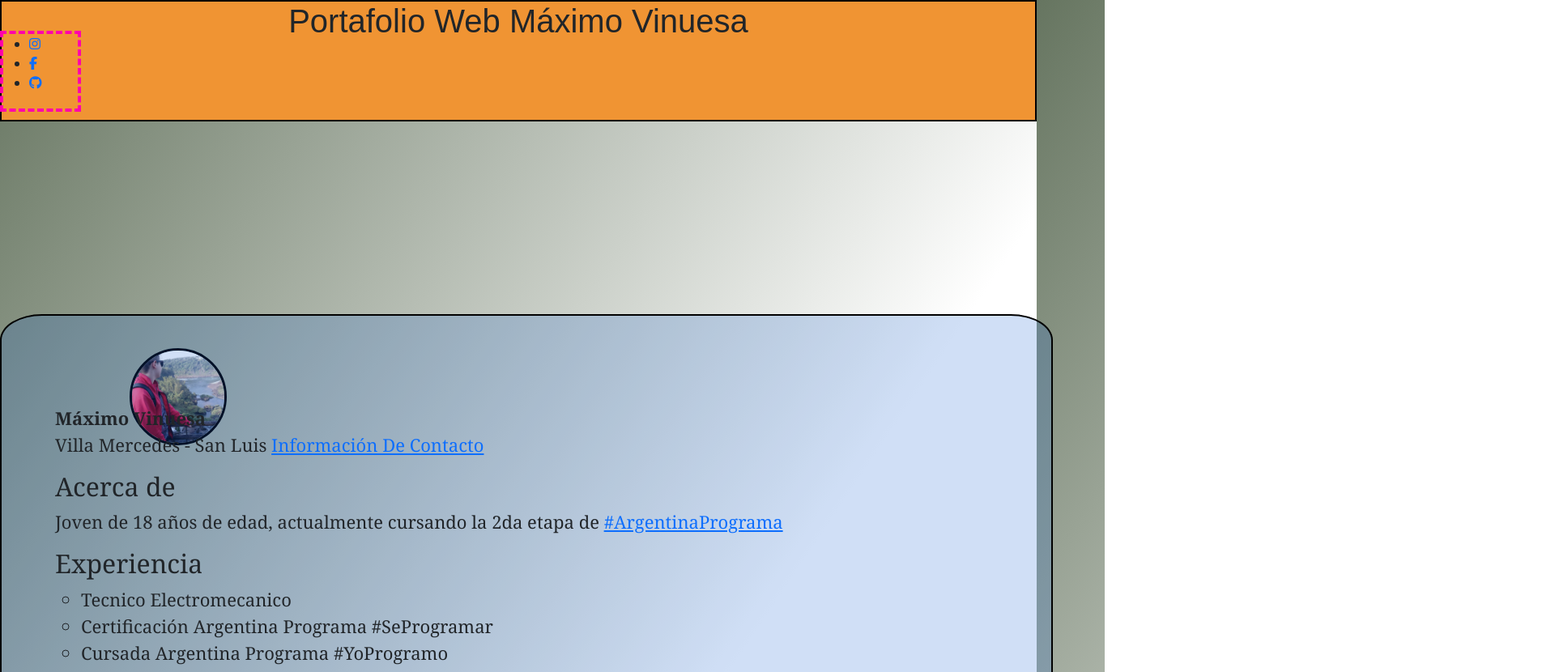
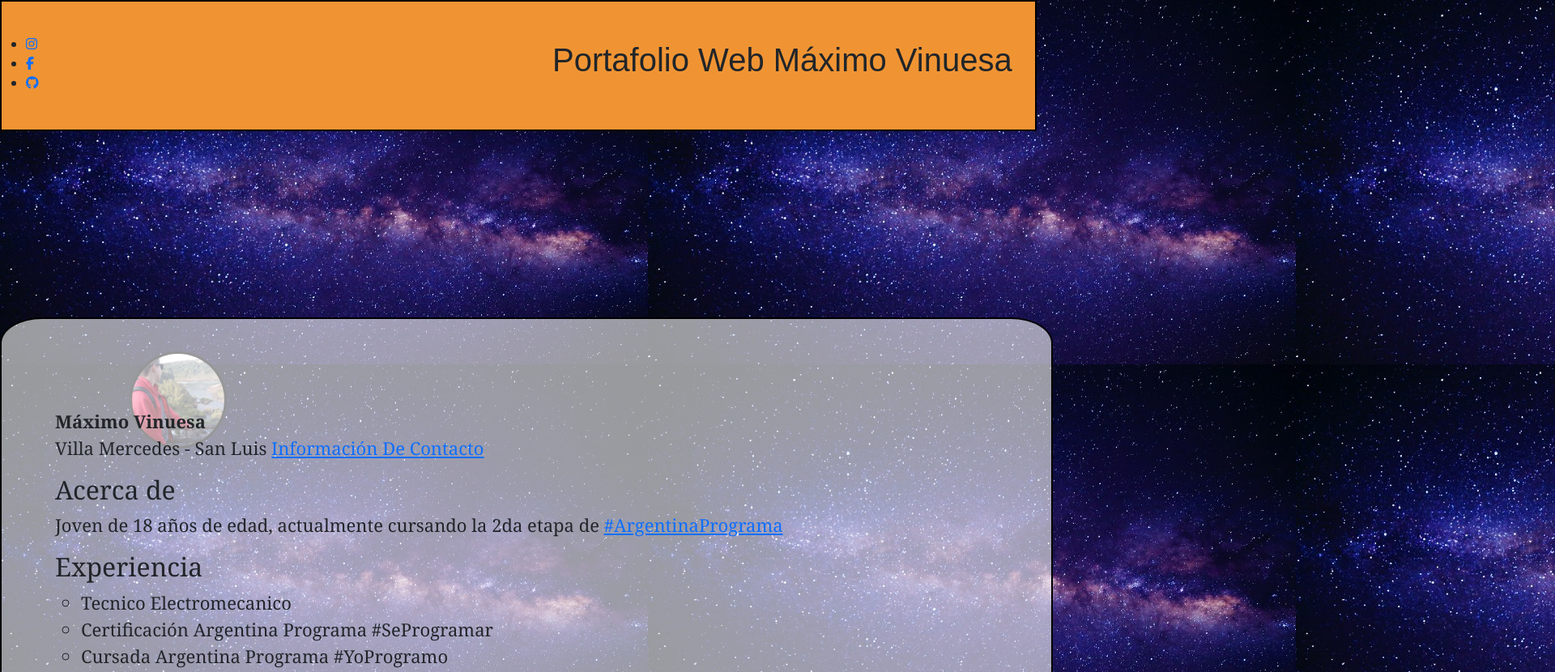
Before and after one commit to maxivinuesa5/portfolio-FrontEnd, a plain HTML site: page index.html in a window 1280 px wide. Shown: the top 830 px of the page at 81% size, 1920 px wide, since content can reach past the window. Drawn offline with nearby package versions, Linux system fonts and the light colour scheme.

Commit message:
Subida Actualizacion 2

```diff
--- a/estilos.css
+++ b/estilos.css
@@ -1,6 +1,6 @@
 body {
-    background: rgb(102,117,96);
-background: linear-gradient(124deg, rgba(102,117,96,1) 0%, rgba(255,255,255,1) 70%);
+    background-image: url(/imagenes/Universo.jpg);
+
 }
 
 * {
@@ -20,7 +20,7 @@ background: linear-gradient(124deg, rgba(102,117,96,1) 0%, rgba(255,255,255,1) 7
 }
 
 .Introduccion {
-    background-color: #0c5ace31;
+    background-color: #ffffff98;
     height: 800px;
     width: 1300px;
     border: 4px;
@@ -43,9 +43,6 @@ background: linear-gradient(124deg, rgba(102,117,96,1) 0%, rgba(255,255,255,1) 7
 .redess {
     height: 100px;
     width: 100px;
-    border-width:4px;
-    border-style:dashed;
-    border-color: #ff00aa;
     position: relative;
     top: -65em;
 
@@ -56,12 +53,17 @@ background: linear-gradient(124deg, rgba(102,117,96,1) 0%, rgba(255,255,255,1) 7
     font-weight: 300px;
 }
 
+.titulo {
+    background-color: #f09433;
+    border: 2px solid rgb(0, 0, 0);
+}
 
 h1 {
     height: 150px;
     font-size: 70px;
     font-family: fantasy;
     box-shadow: #bc1888;
-    background-color: #f09433;
-    border: 2px solid rgb(0, 0, 0);
+    position: relative;
+    top: 1.2em;
+    left: 17em;
 }
--- a/index.html
+++ b/index.html
@@ -15,7 +15,11 @@
 
 <body>
 
-  <h1 align="center"> Portafolio Web Máximo Vinuesa </h1>
+  <div class="titulo">
+
+  <h1> Portafolio Web Máximo Vinuesa </h1>
+
+  </div>
 
   <img src="/imagenes/perfil.jpg" class='imgRedonda' alt="Máximo Vinuesa" />
 
```
Also changed, not shown: imagenes/Universo.jpg (added).
